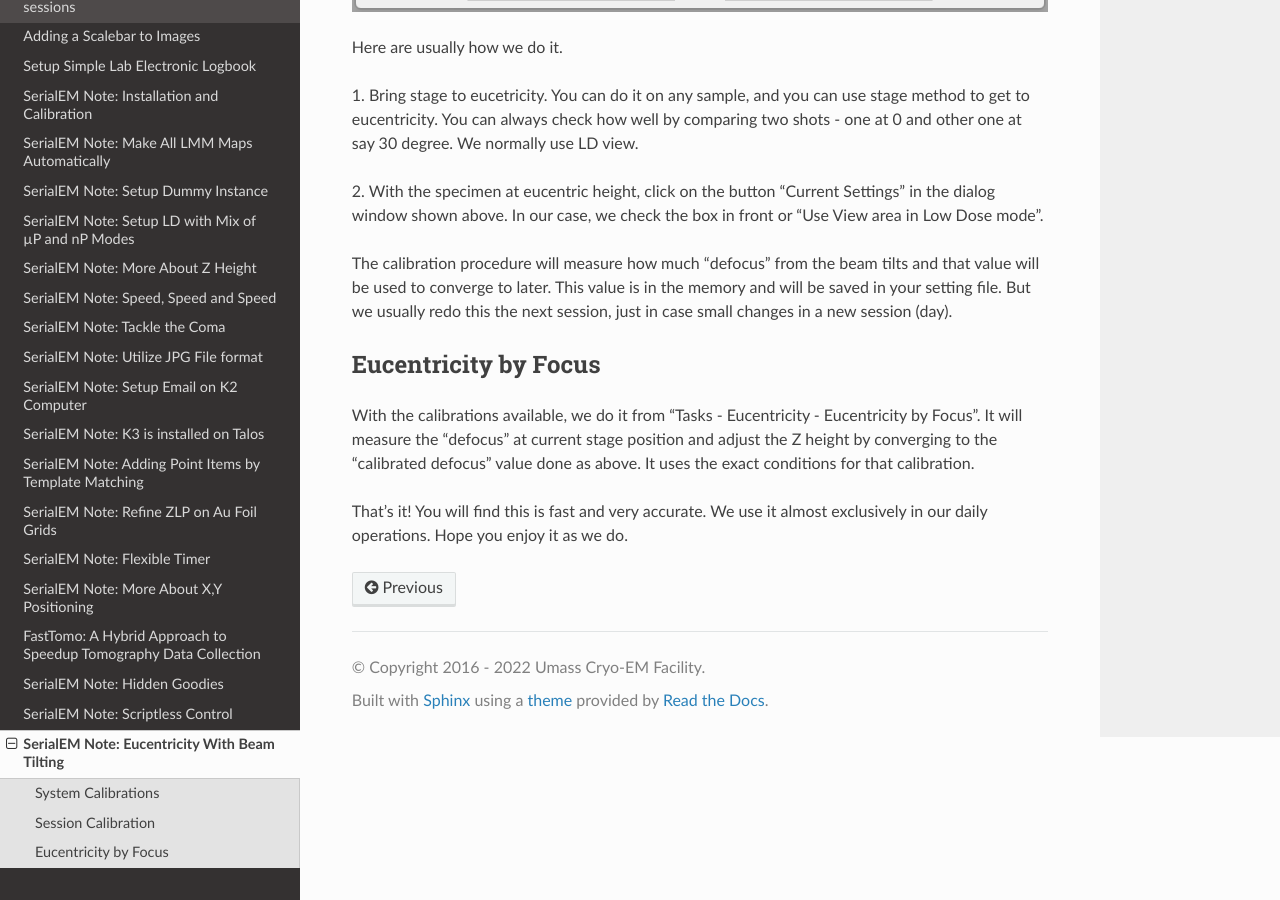
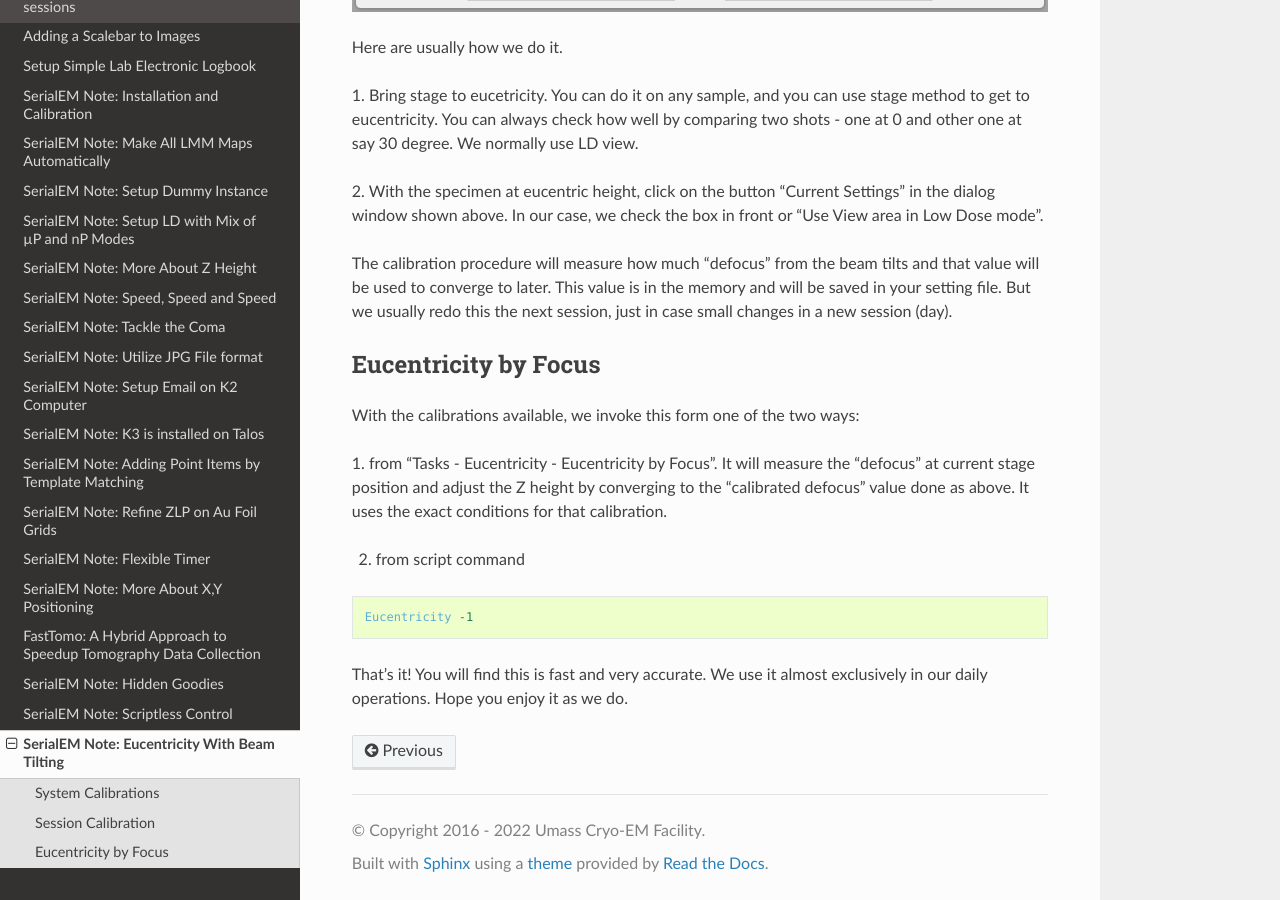
Before and after one commit to xuchen66/sphinx-emdocs, a Sphinx documentation site: the page built from source/serialEM_note_eucentricity_with_beamtilting.rst, in a window 1280 px wide and 900 px high, scrolled down 3111 px. Built offline with Sphinx 7.4.7 and the Read the Docs theme 2.0.0, drawn with Linux system fonts in a browser that asks for light colours; pages that are not in the unit, such as notebooks, are missing from menus.

Commit message:
Update serialEM_note_eucentricity_with_beamtilting.rst

```diff
--- a/source/serialEM_note_eucentricity_with_beamtilting.rst
+++ b/source/serialEM_note_eucentricity_with_beamtilting.rst
@@ -117,7 +117,7 @@ Calibrate Focus Targets ...". This leads to a dialog window as below.
 .. image:: ../images/cal-Z-dialog.png
 ..   :height: 361 px
 ..   :width: 833 px
-   :scale: 20 %
+   :scale: 20%
    :alt: Calibrate Focus Target
    :align: left
 
@@ -140,10 +140,18 @@ next session, just in case small changes in a new session (day).
 Eucentricity by Focus
 ---------------------
 
-With the calibrations available, we do it from "Tasks - Eucentricity -
+With the calibrations available, we invoke this form one of the two ways:
+
+1. from "Tasks - Eucentricity -
 Eucentricity by Focus". It will measure the "defocus" at current stage
 position and adjust the Z height by converging to the "calibrated defocus"
 value done as above. It uses the exact conditions for that calibration.
 
+2. from script command
+
+.. code-block:: ruby
+
+   Eucentricity -1
+
 That's it! You will find this is fast and very accurate. We use it almost
 exclusively in our daily operations. Hope you enjoy it as we do.
```
